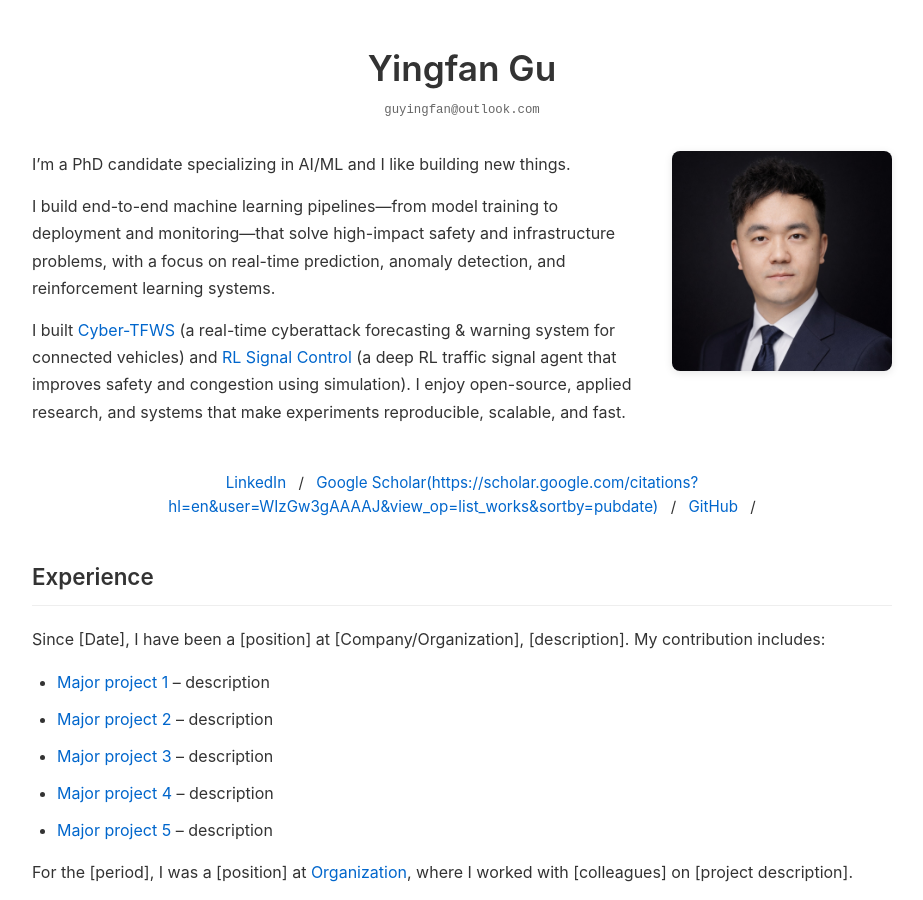
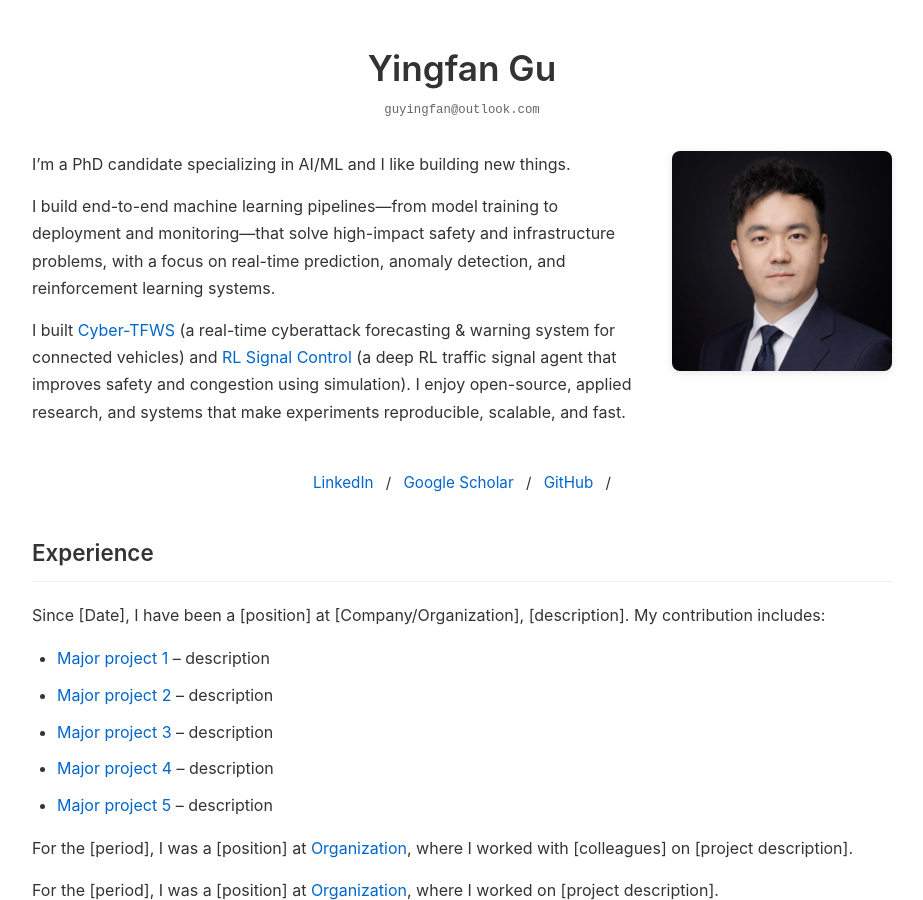
Before and after one commit to YingfanGu/YingfanGu.github.io, a Jekyll site: the page built from index.md, in a window 1280 px wide and 900 px high. Shown: the whole window, without its empty margins (178-1101 px from the left). Built offline with Jekyll 4.4.1, drawn with Linux system fonts in a browser that asks for light colours.

Commit message:
Fix Google Scholar link formatting for direct access

```diff
--- a/index.md
+++ b/index.md
@@ -30,7 +30,7 @@
 
 <div class="social-links">
   <a href="/">LinkedIn</a> /
-  <a href="/">Google Scholar(https://scholar.google.com/citations?hl=en&user=WIzGw3gAAAAJ&view_op=list_works&sortby=pubdate)</a> /
+  <a href="https://scholar.google.com/citations?hl=en&user=WIzGw3gAAAAJ&view_op=list_works&sortby=pubdate">Google Scholar</a> /
   <a href="/">GitHub</a> /
 </div>
 
```
